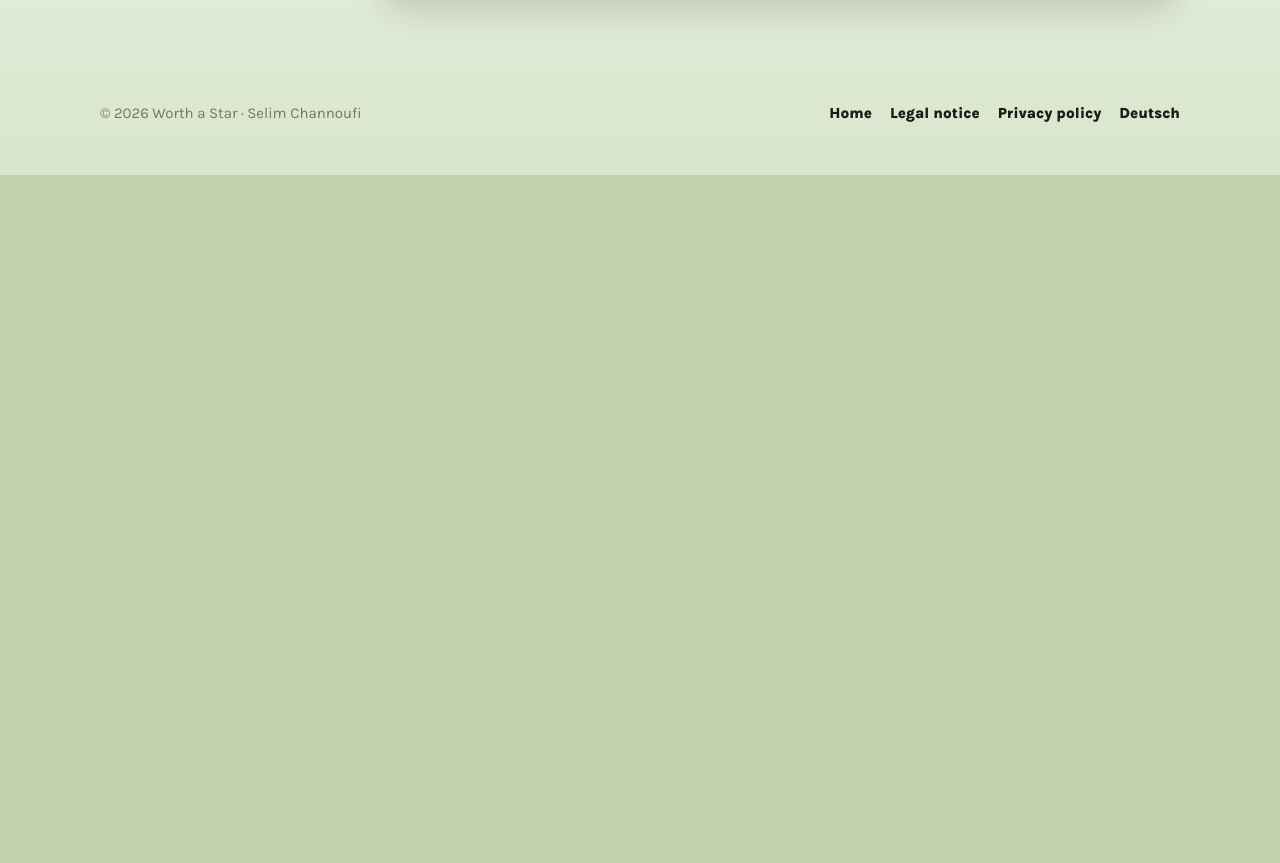
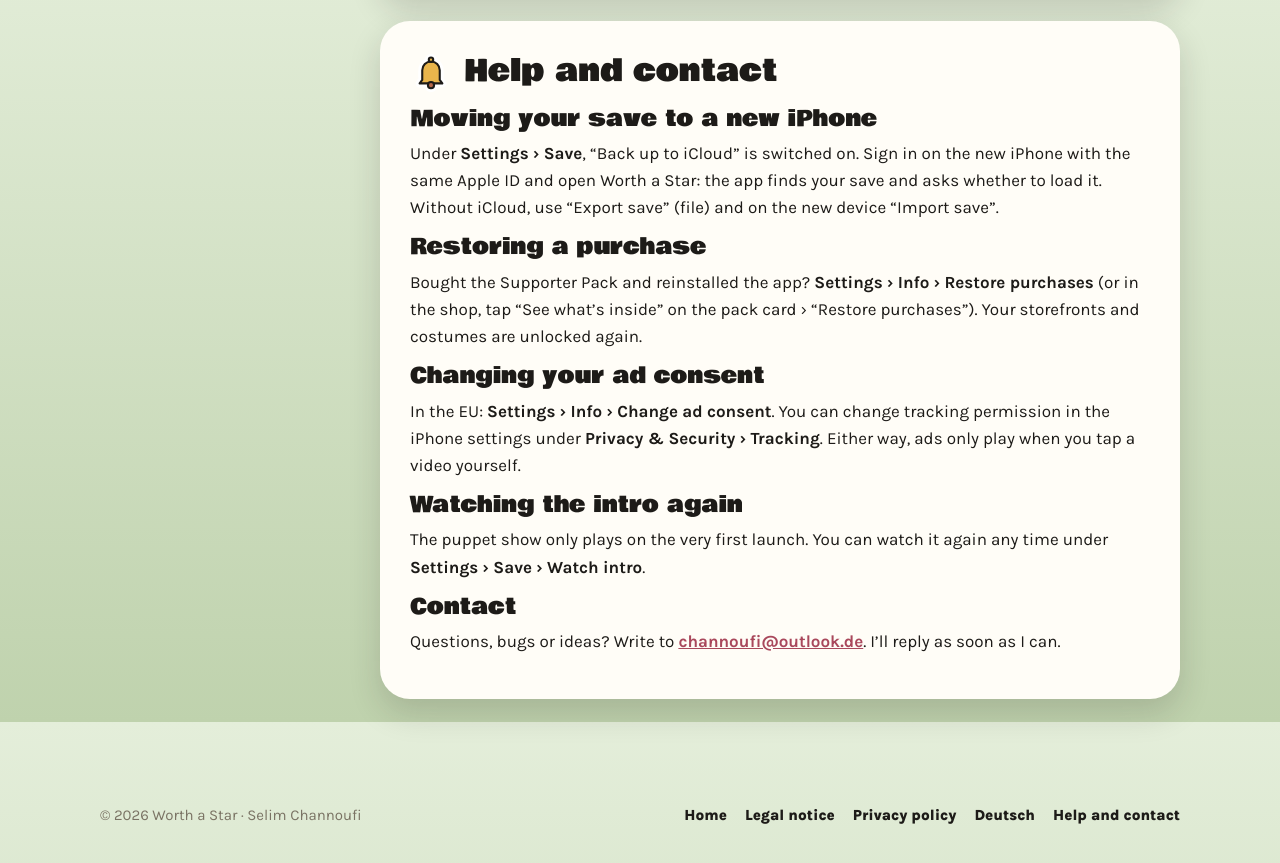
Before and after one commit to Seliminici/worth-a-star-info, a plain HTML site: page anleitung-en.html in a window 1280 px wide. Shown: the part 4878-5741 px from the top of the page. Before the commit the page ends 5053 px from the top, so only its background shows below. Drawn offline with Linux system fonts and the light colour scheme.

Commit message:
RELEASE-1: Hilfe und Kontakt auf der Anleitung (DE/EN: Spielstand übertragen, Kauf wiederherstellen, Werbe-Einwilligung, Intro, E-Mail), Link im Fuß aller Seiten
Co-Authored-By: Claude Opus 5.5 <noreply@anthropic.com>

```diff
--- a/anleitung-en.html
+++ b/anleitung-en.html
@@ -165,6 +165,22 @@
           </ol>
         </div>
       </article>
+
+      <article class="kapitel ohnebild" id="hilfe">
+        <div>
+          <h2><img src="img/symbole/glocke.svg" alt="">Help and contact</h2>
+          <h3>Moving your save to a new iPhone</h3>
+          <p>Under <b>Settings › Save</b>, “Back up to iCloud” is switched on. Sign in on the new iPhone with the same Apple ID and open Worth a Star: the app finds your save and asks whether to load it. Without iCloud, use “Export save” (file) and on the new device “Import save”.</p>
+          <h3>Restoring a purchase</h3>
+          <p>Bought the Supporter Pack and reinstalled the app? <b>Settings › Info › Restore purchases</b> (or in the shop, tap “See what’s inside” on the pack card › “Restore purchases”). Your storefronts and costumes are unlocked again.</p>
+          <h3>Changing your ad consent</h3>
+          <p>In the EU: <b>Settings › Info › Change ad consent</b>. You can change tracking permission in the iPhone settings under <b>Privacy &amp; Security › Tracking</b>. Either way, ads only play when you tap a video yourself.</p>
+          <h3>Watching the intro again</h3>
+          <p>The puppet show only plays on the very first launch. You can watch it again any time under <b>Settings › Save › Watch intro</b>.</p>
+          <h3>Contact</h3>
+          <p>Questions, bugs or ideas? Write to <a href="mailto:channoufi@outlook.de">channoufi@outlook.de</a>. I’ll reply as soon as I can.</p>
+        </div>
+      </article>
     </div>
   </div>
 </main>
@@ -177,6 +193,7 @@
       <a href="impressum-en.html">Legal notice</a>
       <a href="datenschutz-en.html">Privacy policy</a>
       <a href="anleitung.html" lang="de">Deutsch</a>
+      <a href="anleitung-en.html#hilfe">Help and contact</a>
     </nav>
   </div>
 </footer>
```
Also changed, not shown: anleitung.html (+17 -0 lines), datenschutz-en.html (+1 -1 lines), datenschutz.html (+1 -1 lines), impressum-en.html (+1 -1 lines), impressum.html (+1 -1 lines), index-en.html (+1 -0 lines), index.html (+1 -0 lines).
